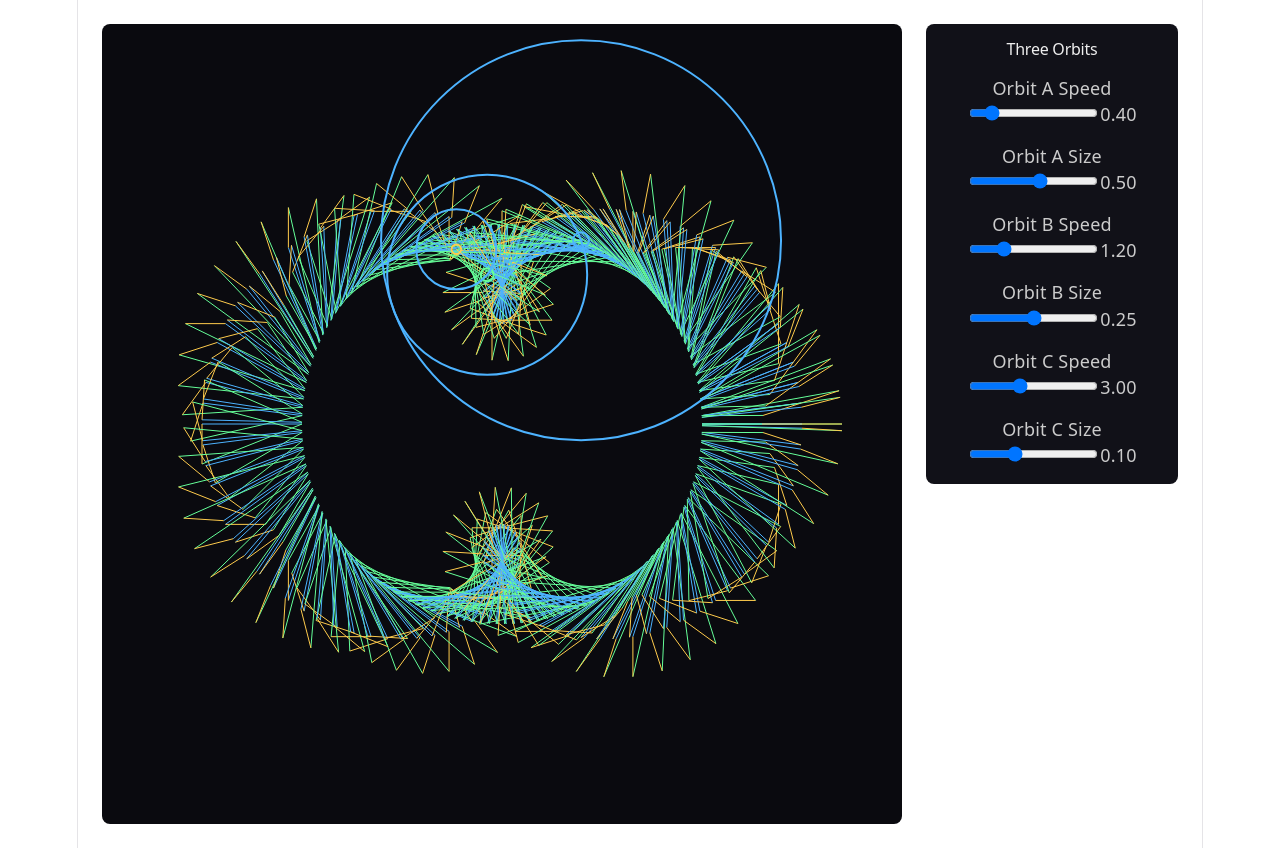
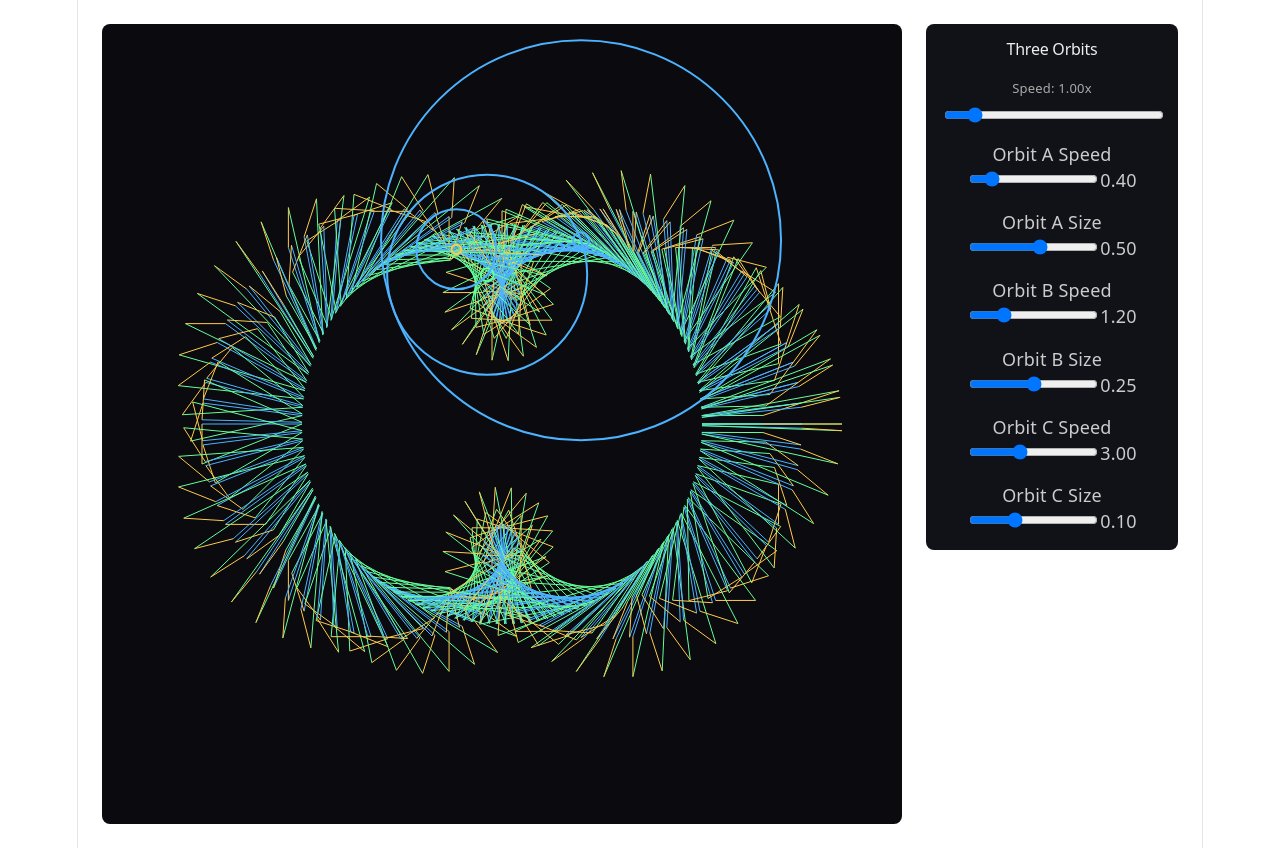
Before and after one commit to dwjohnston/geoart-agentic, a React (Vite) app: page / in a window 1280 px wide. Built offline with nearby package versions, Linux system fonts and the light colour scheme.

Commit message:
Add global speed

```diff
--- a/src/App.tsx
+++ b/src/App.tsx
@@ -20,6 +20,10 @@ function App() {
   const startTimeRef = useRef<number | null>(null);
   const rafIdRef = useRef<number | null>(null);
   const prevTimeRef = useRef<number>(0);
+  const scaledElapsedRef = useRef<number>(0);
+  const speedRef = useRef<number>(threeOrbitsGraph.speed ?? 1.0);
+
+  const [speed, setSpeed] = useState<number>(threeOrbitsGraph.speed ?? 1.0);
 
   // Slider values are stored in React state so the UI re-renders when they change.
   const [sliderValues, setSliderValues] = useState<Record<string, number>>(() => {
@@ -56,9 +60,12 @@ function App() {
         startTimeRef.current = wallMs;
       }
 
-      const elapsed = wallMs - startTimeRef.current;
-      const deltaTime = elapsed - prevTimeRef.current;
-      prevTimeRef.current = elapsed;
+      const wallElapsed = wallMs - startTimeRef.current;
+      const deltaTime = wallElapsed - prevTimeRef.current;
+      prevTimeRef.current = wallElapsed;
+
+      scaledElapsedRef.current += deltaTime * speedRef.current;
+      const scaledElapsed = scaledElapsedRef.current;
 
       const compiled = compiledRef.current;
       if (compiled) {
@@ -68,7 +75,7 @@ function App() {
         const stateMap = stateMapRef.current;
 
         const ctx: EvalContext = {
-          time: elapsed,
+          time: scaledElapsed,
           deltaTime,
           canvas: {
             orbit: orbitCtx!,
@@ -84,7 +91,7 @@ function App() {
           },
         };
 
-        tick(compiled, elapsed, ctx);
+        tick(compiled, scaledElapsed, ctx);
       }
 
       rafIdRef.current = requestAnimationFrame(frame);
@@ -124,6 +131,11 @@ function App() {
 
     // Clear the trail canvas so accumulated paint restarts from the new config.
     trailCanvasRef.current?.getContext('2d')?.clearRect(0, 0, CANVAS_SIZE, CANVAS_SIZE);
+  }
+
+  function handleSpeedChange(value: number) {
+    setSpeed(value);
+    speedRef.current = value;
   }
 
   const sliderNodes = threeOrbitsGraph.control.nodes.filter(
@@ -184,6 +196,18 @@ function App() {
         }}
       >
         <h2 style={{ margin: 0, fontSize: 16, color: '#eee' }}>Three Orbits</h2>
+        <div style={{ display: 'flex', flexDirection: 'column', gap: 4 }}>
+          <label style={{ fontSize: 13, color: '#aaa' }}>Speed: {speed.toFixed(2)}x</label>
+          <input
+            type="range"
+            min={0.125}
+            max={8}
+            step={0.125}
+            value={speed}
+            onChange={e => handleSpeedChange(parseFloat(e.target.value))}
+            style={{ width: '100%' }}
+          />
+        </div>
         {sliderNodesWithValues.map(node => (
           <SliderControl
             key={node.id}
--- a/src/schema/schema.json
+++ b/src/schema/schema.json
@@ -10,6 +10,11 @@
       "type": "string",
       "description": "major.minor — increment minor for backward-compatible additions, major for breaking changes",
       "pattern": "^\\d+\\.\\d+$"
+    },
+    "speed": {
+      "type": "number",
+      "description": "Global playback speed multiplier. Default 1.0. Does not affect the final picture, only how fast it is drawn.",
+      "minimum": 0.1
     },
     "control": {
       "type": "object",
```
